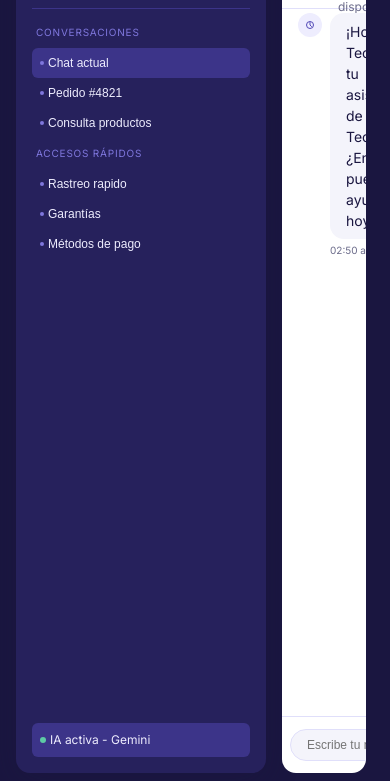
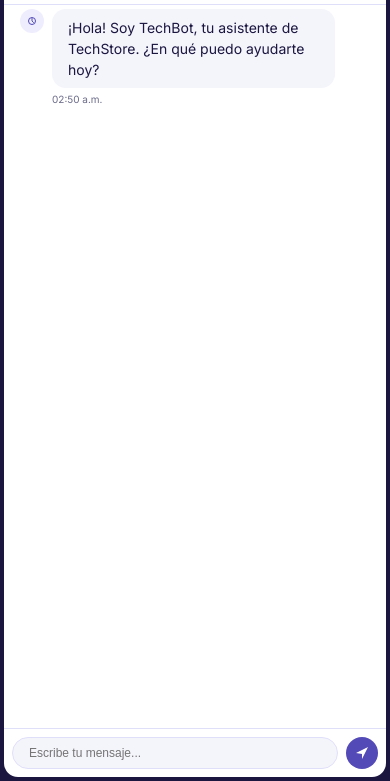
Before and after one commit to SebWebX/bot-ai, a website built with Vite: page index.html in a window 390 px wide. Shown: the part 63-844 px from the top of the page. Built offline with nearby package versions, Linux system fonts and the light colour scheme; no server answers.

Commit message:
feat: se agrego el responsive desing y mejores de diseño de sistema

```diff
--- a/index.html
+++ b/index.html
@@ -21,34 +21,14 @@
         </div>
 
         <nav class="sidebar__nav" aria-label="Navegación principal">
-          <p class="sidebar__label">Conversaciones</p>
           <ul class="sidebar__list">
             <li class="sidebar__item sidebar__item--active">
               <button class="sidebar__item-btn" type="button">Chat actual</button>
             </li>
-            <li class="sidebar__item">
-              <button class="sidebar__item-btn" type="button">Pedido #4821</button>
-            </li>
-            <li class="sidebar__item">
-              <button class="sidebar__item-btn" type="button">Consulta productos</button>
-            </li>
-          </ul>
-
-          <p class="sidebar__label">Accesos rápidos</p>
-          <ul class="sidebar__list">
-            <li class="sidebar__item">
-              <button class="sidebar__item-btn" type="button">Rastreo rapido</button>
-            </li>
-            <li class="sidebar__item">
-              <button class="sidebar__item-btn" type="button">Garantías</button>
-            </li>
-            <li class="sidebar__item">
-              <button class="sidebar__item-btn" type="button">Métodos de pago</button>
-            </li>
           </ul>
         </nav>
 
-        <div class="sidebar__status" aria-label="Estado: IA activa con Gemini">IA activa - Gemini</div>
+        <div class="sidebar__status" aria-label="Estado: IA activa con Gemini">IA activa - Groq</div>
       </aside>
       <main class="chat">
         <header class="chat__topbar">
--- a/src/styles/components/_input.css
+++ b/src/styles/components/_input.css
@@ -3,7 +3,7 @@
         display: flex;
         align-items: center;
         gap: var(--space-sm);
-        padding: var(--space-sm) var(--space-sm);
+        padding: var(--space-sm) var(--space-sm) !important;
         border-top: 1px solid var(--color-border);
         flex-shrink: 0;
     }
--- a/src/styles/main.css
+++ b/src/styles/main.css
@@ -19,3 +19,28 @@
     overflow: hidden;
     align-items: stretch;
 }
+
+@media (max-width: 768px){
+    #app{
+        grid-template-columns: 1fr;
+        padding: var(--space-xs);
+    }
+
+    .sidebar{
+        display: none;
+    }
+
+    .chat__message{
+        max-width: 90%;
+    }
+
+    .chat__inputbard-field{
+        font-size: var(--font-size-xs);
+        padding: var(--space-xs) var(--space-sm) !important;
+    }
+
+    .chat__inputbar-send{
+        width: 2rem;
+        height: 2rem;
+    }
+}
--- a/src/ts/api.ts
+++ b/src/ts/api.ts
@@ -21,7 +21,7 @@ export async function sendMessage(messages: Message[]): Promise <string>{
           messages: [
               {
                   role: 'system',
-                  content: 'Eres TechBot, asistente virtual de TechStore, una tienda especializada en gadgets tecnológicos. Respondes siempre en español con tono profesional pero amigable. Puedes ayudar con preguntas frecuentes, búsqueda de productos, rastreo de pedidos y recomendaciones personalizadas. Mantén tus respuestas claras y concisas.'
+                  content: 'Eres TechBot, asistente virtual de TechStore, una tienda especializada en gadgets tecnológicos en el año 2026. Respondes siempre en español con tono profesional pero amigable. Estás al tanto de las últimas tendencias tecnológicas del 2026 (smartphones plegables, gafas de realidad mixta, dispositivos con IA integrada, wearables avanzados). Puedes ayudar con preguntas frecuentes, búsqueda de productos, rastreo de pedidos y recomendaciones personalizadas. Mantén tus respuestas claras y concisas. Si te preguntan por productos específicos que no conoces, NO digas que no los conoces ni que tu información está desactualizada. En su lugar, recomienda productos genéricos similares de TechStore con nombres creíbles (ejemplo: TechPhone Pro 2026, SoundPro X5, VisionGlass 2026, SmartWatch Ultra). Inventa precios razonables en USD. Para rastreo de pedidos, usa IDs ficticios como #4821, #5732, etc.'
               },
               ...messages.map(msg => ({
                   role: msg.role === 'bot' ? 'assistant' : 'user',
```
